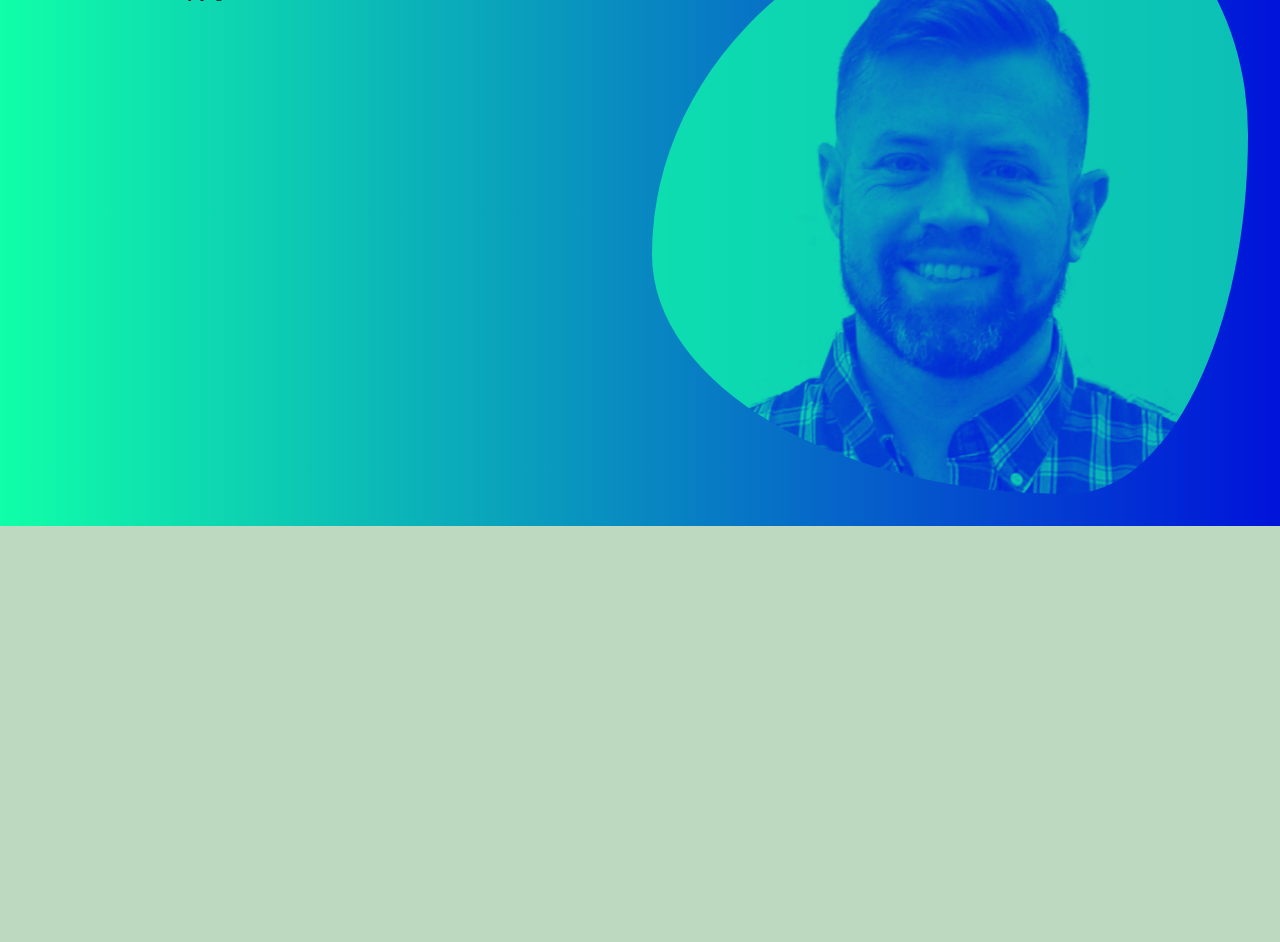
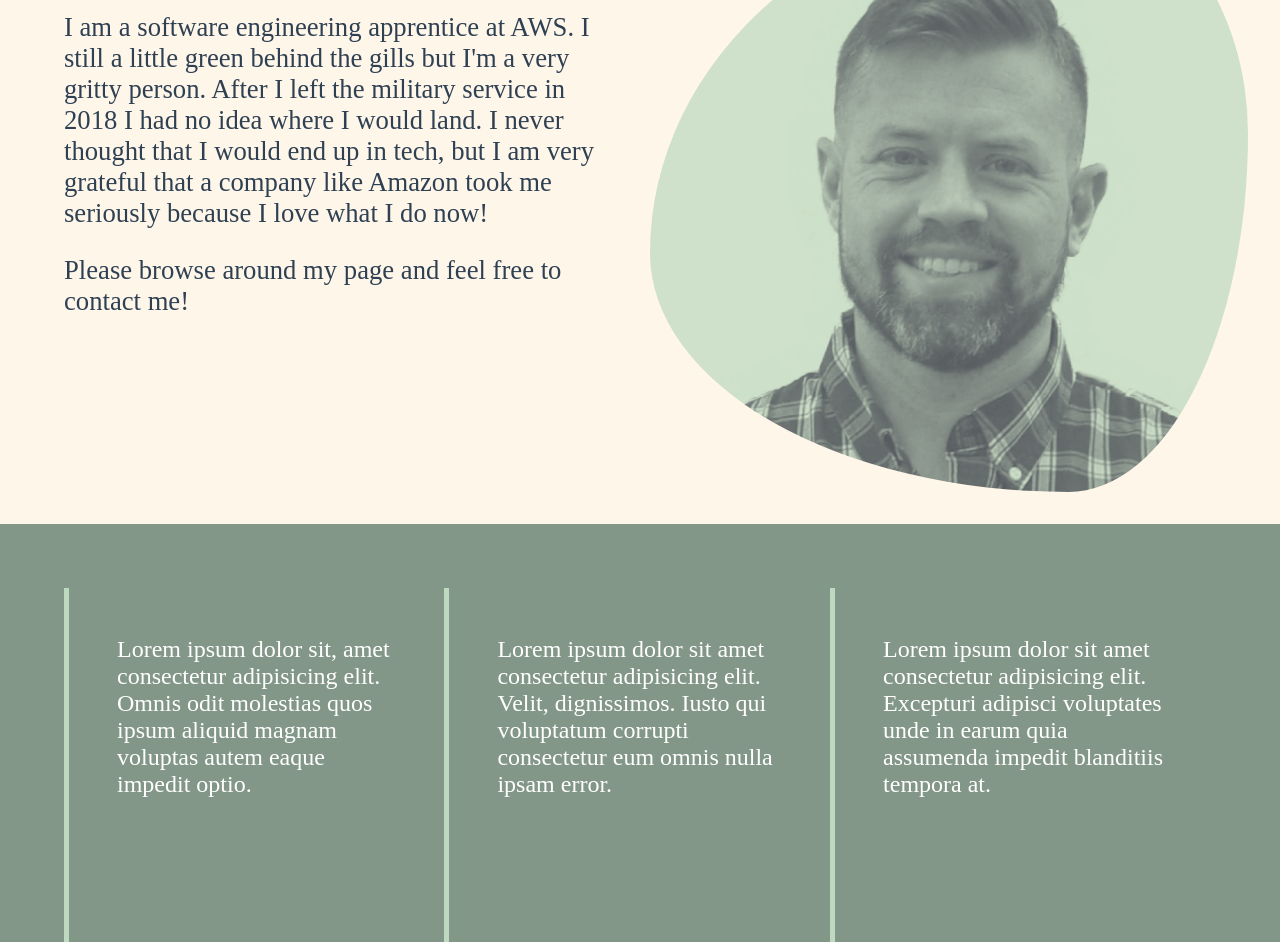
Before and after one commit to scottCarpenter89/vr21, a plain HTML site: page index.html in a window 1280 px wide. Shown: the part 298-1240 px from the top of the page. Drawn offline with Linux system fonts and the light colour scheme.

Commit message:
changed styling in about and projects

```diff
--- a/css/index.css
+++ b/css/index.css
@@ -58,8 +58,15 @@ main div {
 #about {
     display: flex;
     height: fit-content;
+    background-color: #FFF6EA;
+}
 
-    background: linear-gradient(to right,#10FFA8,#0013DA);
+#about-content {
+    color: #2E4052;
+}
+
+#about-content > p{
+    font-size: 20pt;
 }
 
 #about img {
@@ -67,18 +74,20 @@ main div {
 }
 
 #projects {
-    background-color: #BDD9BF;
-    /* z-index: -1; */
+    background-color: #839788;
 	height: 500px;
-	/* border-left: 50vw solid transparent;
-	border-right: 50vw solid transparent;
-	border-top: 100px solid #FFF; */
 }
 
 #projects-content {
-    /* position: absolute; */
-    /* bottom: 2%;
-    right: 55% */
+    display: flex;
+}
+
+#projects-content div {
+    border-left: 5px solid #BDD9BF;
+    height: 300px;
+    color: white;
+    text-emphasis: bold;
+    font-size: 18pt;
 }
 
 #resume {
--- a/index.html
+++ b/index.html
@@ -30,30 +30,39 @@
 
     <main>
         <div id="about">
-            <p>Hi I'm Scott. I am a software engineering apprentice at AWS. I still a little green behind the gills but
+            <div id="about-content">
+                <h1>Hi I'm Scott.</h1>
+                <p>
+                    I am a software engineering apprentice at AWS. I still a little green behind the gills but
                     I'm a very gritty person.
-                After I left the military service in 2018 I had no idea where I would land. I never thought that I would
-                end up in tech, but I am very
+                    After I left the military service in 2018 I had no idea where I would land. I never thought that I
+                    would end up in tech, but I am very
                     grateful that a company like Amazon took me seriously because I love what I do now!
-                <br>
+
+                </p>
+                <p>
                     Please browse around my page and feel free to contact me!
                 </p>
-
-            <img src="img/me.png"/>
+            </div>
+            <img src="img/me2.png" />
+            <!-- <img src="img/me.png"/> -->
         </div>
 
         <div id="projects">
             <div id="projects-content">
                 <div>
-
+                    Lorem ipsum dolor sit, amet consectetur adipisicing elit. Omnis odit molestias quos ipsum aliquid
+                    magnam voluptas autem eaque impedit optio.
                 </div>
 
                 <div>
-
+                    Lorem ipsum dolor sit amet consectetur adipisicing elit. Velit, dignissimos. Iusto qui voluptatum
+                    corrupti consectetur eum omnis nulla ipsam error.
                 </div>
 
                 <div>
-
+                    Lorem ipsum dolor sit amet consectetur adipisicing elit. Excepturi adipisci voluptates unde in earum
+                    quia assumenda impedit blanditiis tempora at.
                 </div>
             </div>
         </div>
```
Also changed, not shown: img/me2.png (added). Lines whose indentation alone changed are shown as unchanged.
